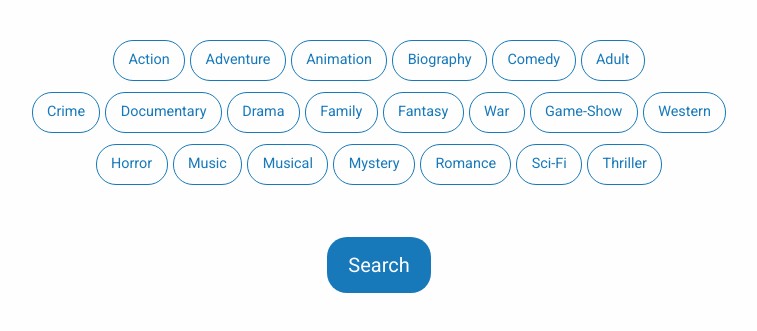
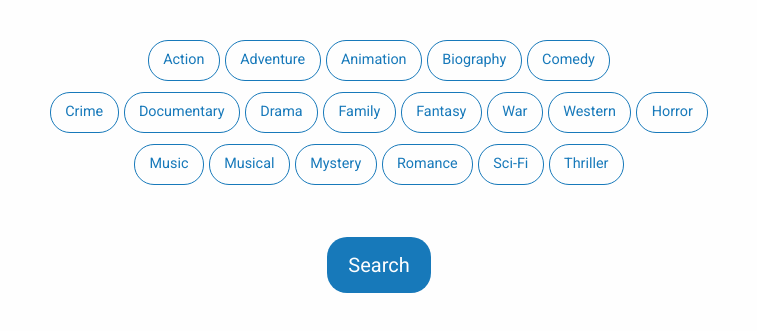
Before and after one commit to KodaCaleb/Movie-Genie, a plain HTML site: page index.html in a window 1280 px wide. Shown: the part 87-418 px from the top of the page, without its empty margins (261-1018 px from the left). Drawn offline with nearby package versions, Linux system fonts and the light colour scheme.

Commit message:
Removed buttons that are no longer supported with api and fixed button wrapping

```diff
--- a/assets/styles.css
+++ b/assets/styles.css
@@ -88,3 +88,12 @@
     max-width: 30%;
     margin-right: 10px;
 }
+
+.button-group-wrapper {
+    display: inline-grid;
+    text-align: center;
+}
+
+.genre-section {
+    display: grid;
+}
--- a/index.html
+++ b/index.html
@@ -15,14 +15,14 @@
     <div class = "title align-center">
         <h1 class="title-text">Movie Genie</h1>
     </div>
-    <div id= "genre-sec" class="genre-section round grid-container expanded button-group align-center">
+    <div id="genre-sec" class="genre-section round grid-container expanded button-group align-center">
+        <div class="button-group-wrapper">
             <div>
                 <button id="btn1" class="button genre-button">Action</button>
                 <button id="btn3" class="button genre-button">Adventure</button>
                 <button id="btn4" class="button genre-button">Animation</button>
                 <button id="btn5" class="button genre-button">Biography</button>
                 <button id="btn6" class="button genre-button">Comedy</button>
-            <button id="btn2" class="button genre-button">Adult</button>
             </div>
             <div>
                 <button id="btn7" class="button genre-button">Crime</button>
@@ -31,17 +31,17 @@
                 <button id="btn10" class="button genre-button">Family</button>
                 <button id="btn11" class="button genre-button">Fantasy</button>
                 <button id="btn12" class="button genre-button">War</button>
-            <button id="btn13" class="button genre-button">Game-Show</button>
                 <button id="btn14" class="button genre-button">Western</button>
+                <button id="btn15" class="button genre-button">Horror</button>
             </div>
             <div>
-            <button id="btn15" class="button genre-button">Horror</button>
                 <button id="btn16" class="button genre-button">Music</button>
                 <button id="btn17" class="button genre-button">Musical</button>
                 <button id="btn18" class="button genre-button">Mystery</button>
                 <button id="btn19" class="button genre-button">Romance</button>
                 <button id="btn20" class="button genre-button">Sci-Fi</button>
                 <button id="btn21" class="button genre-button">Thriller</button>
+            </div>
         </div>
     </div>
     <div class="search-button-section align-center">
```
Lines whose indentation alone changed are shown as unchanged.
